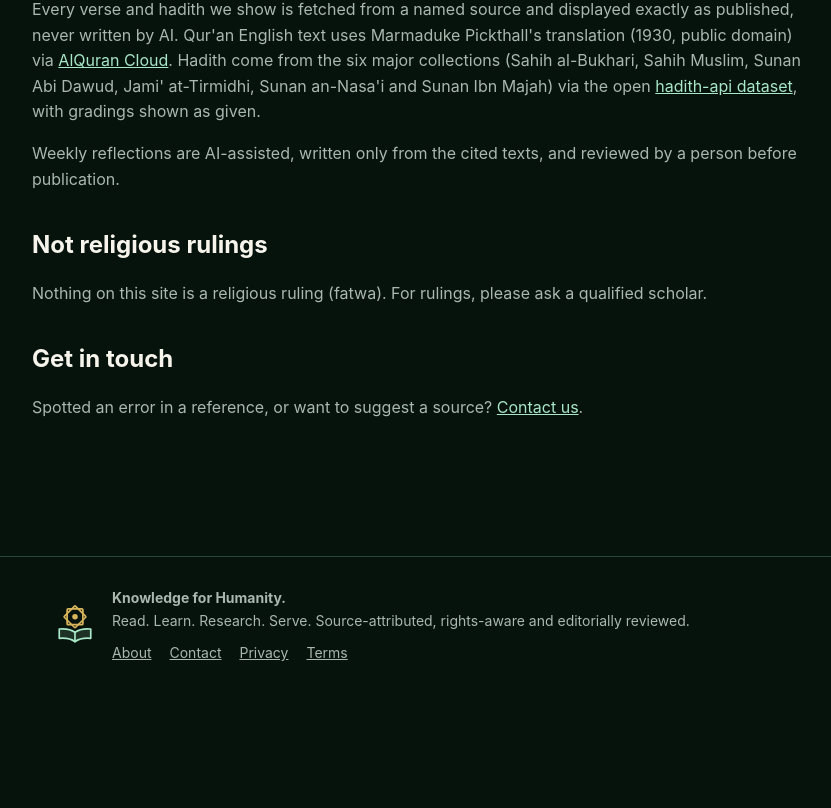
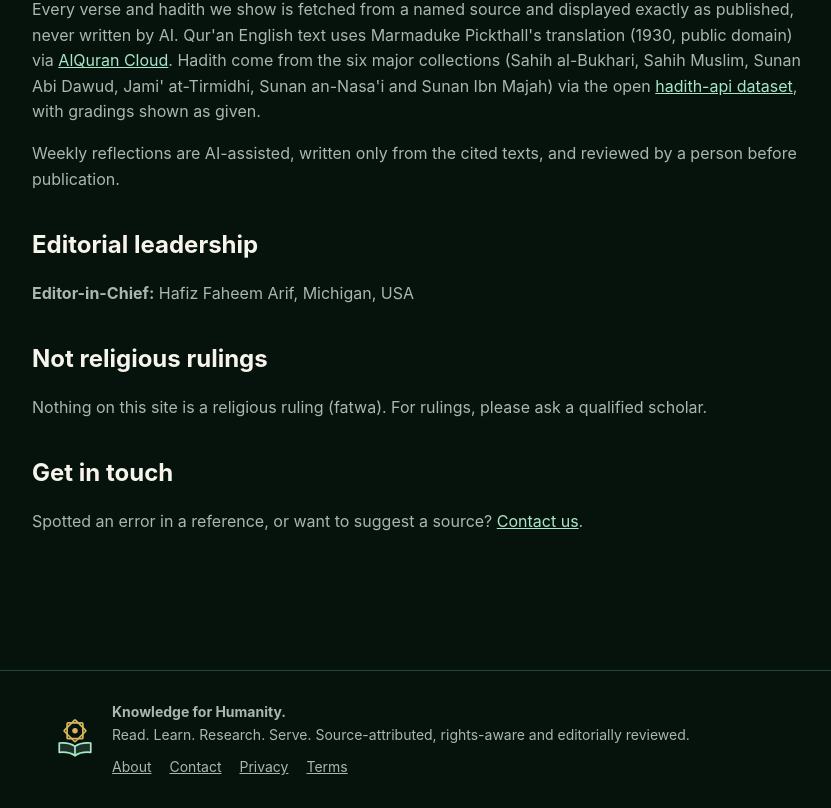
Before and after one commit to shaheenarifch-arch/knowlege.org, a Next.js app: page /about in a window 1280 px wide. Shown: the part 684-1492 px from the top of the page, without its empty margins (8-839 px from the left). Before the commit the page ends 1378 px from the top, so only its background shows below. Built offline with nearby package versions, Linux system fonts and the light colour scheme.

Commit message:
About: add Editor-in-Chief Hafiz Faheem Arif (Michigan, USA)
Co-Authored-By: Claude Opus 5.5 <noreply@anthropic.com>
Claude-Session: https://claude.ai/code/session_01Rp4Yxk77yJZZCuguaeD5AG

```diff
--- a/app/about/page.tsx
+++ b/app/about/page.tsx
@@ -17,6 +17,8 @@ export default function Page() {
     <h2 id="sources">How we use sources</h2>
     <p>Every verse and hadith we show is fetched from a named source and displayed exactly as published, never written by AI. Qur'an English text uses Marmaduke Pickthall's translation (1930, public domain) via <a href="https://alquran.cloud/api" target="_blank" rel="noopener noreferrer">AlQuran Cloud</a>. Hadith come from the six major collections (Sahih al-Bukhari, Sahih Muslim, Sunan Abi Dawud, Jami' at-Tirmidhi, Sunan an-Nasa'i and Sunan Ibn Majah) via the open <a href="https://github.com/fawazahmed0/hadith-api" target="_blank" rel="noopener noreferrer">hadith-api dataset</a>, with gradings shown as given.</p>
     <p>Weekly reflections are AI-assisted, written only from the cited texts, and reviewed by a person before publication.</p>
+    <h2 id="editorial">Editorial leadership</h2>
+    <p><strong>Editor-in-Chief:</strong> Hafiz Faheem Arif, Michigan, USA</p>
     <h2>Not religious rulings</h2>
     <p>Nothing on this site is a religious ruling (fatwa). For rulings, please ask a qualified scholar.</p>
     <h2>Get in touch</h2>
```
